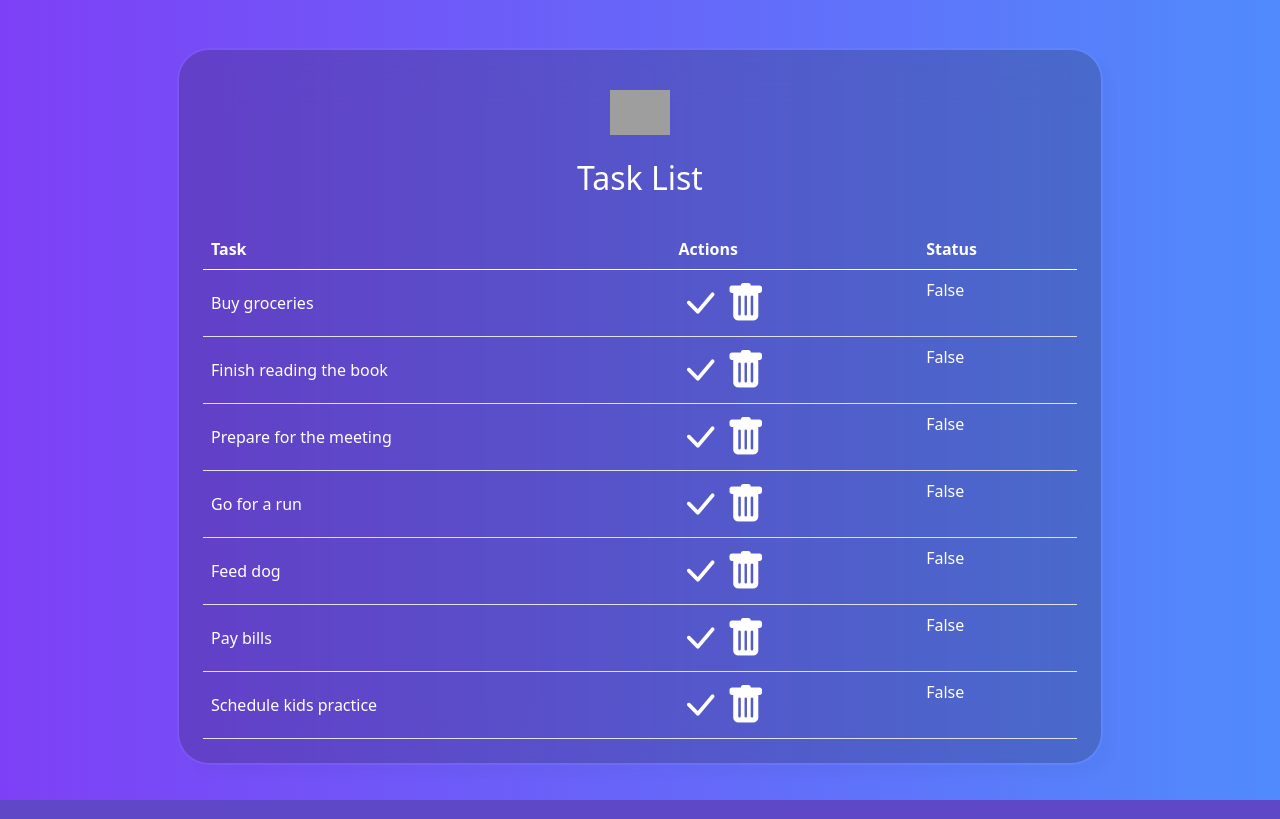
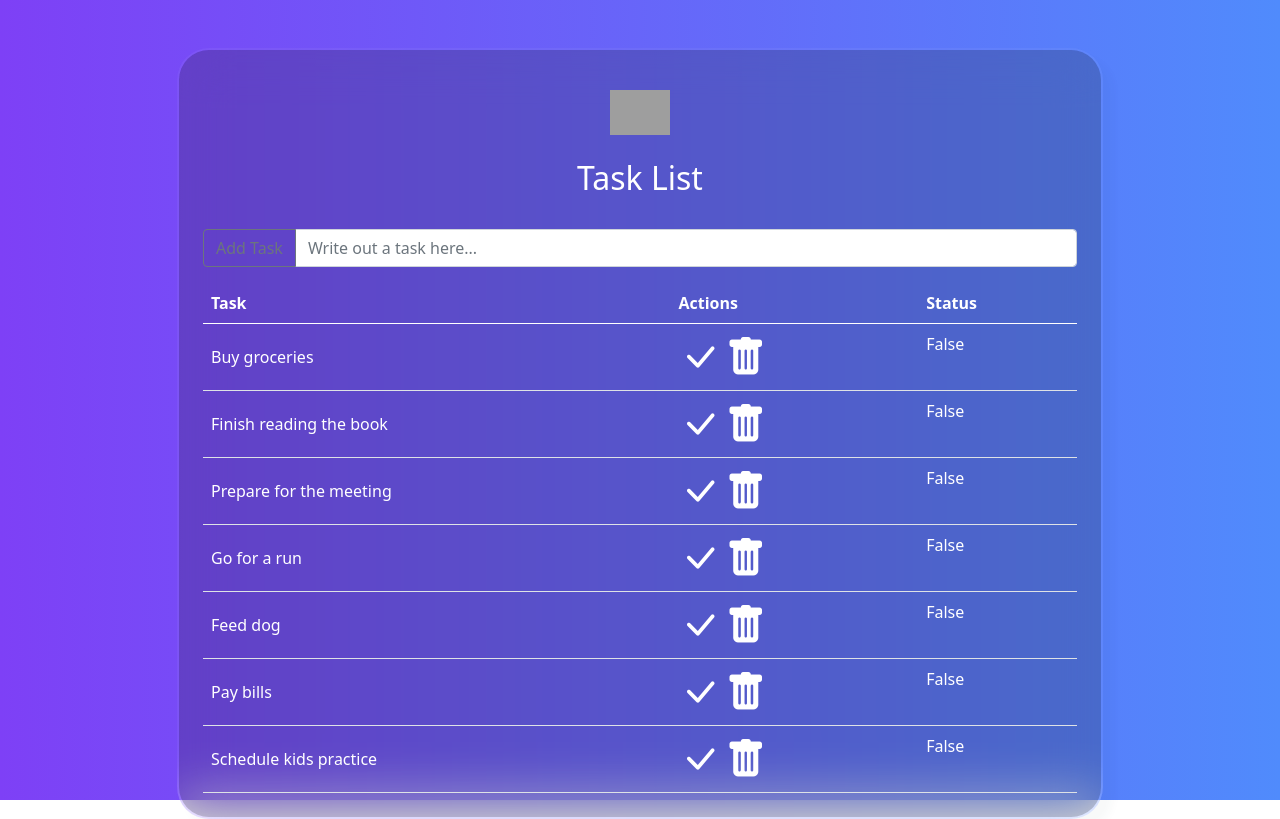
Before and after one commit to m3r41ck/ToDoApp, a Flask app: page / in a window 1280 px wide. Run offline with Flask 3, Linux system fonts and the light colour scheme; grey boxes are pictures that could not be loaded.

Commit message:
Add task logic included plus add task field

```diff
--- a/main.py
+++ b/main.py
@@ -1,4 +1,4 @@
-from flask import Flask, render_template, redirect, url_for
+from flask import Flask, render_template, redirect, url_for, request
 from flask_sqlalchemy import SQLAlchemy
 
 
@@ -23,7 +23,13 @@ def to_do_list():
 
 @app.route("/add", methods=["POST"])
 def add_task():
-    pass
+    if request.method == 'POST':
+        new_task = request.form['new_task']
+        to_do_task = ToDo(title=new_task)
+        db.session.add(to_do_task)
+        db.session.commit()
+    return redirect(url_for('to_do_list'))
+
 
 @app.route("/complete/<int:task_id>", methods=["POST"])
 def complete_task(task_id):
--- a/templates/todo.html
+++ b/templates/todo.html
@@ -46,6 +46,14 @@
                         </td>
                     </tr>
                 {% endfor %}
+                  <tr>
+                    <form action="{{ url_for('add_task') }}" method="POST">
+                      <div class="input-group mb-3">
+                        <button class="btn btn-outline-secondary" type="submit" id="button-addon1">Add Task</button>
+                        <input type="text" class="form-control" name="new_task" placeholder="Write out a task here..." aria-label="Input field to add task to list" aria-describedby="button-addon1">
+                      </div>
+                    </form>
+                  </tr>
                 </tbody>
             </table>
           </div>
```
Also changed, not shown: instance/todo.db.
